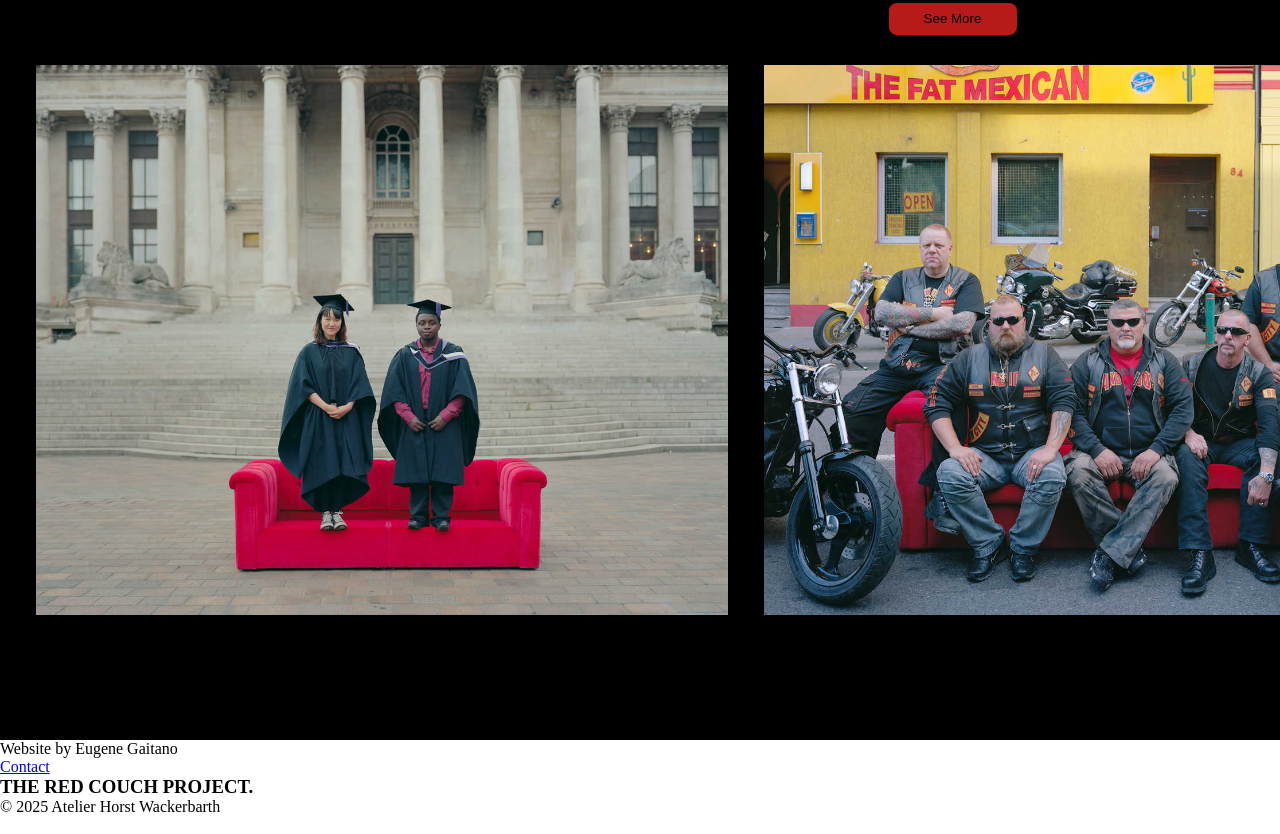
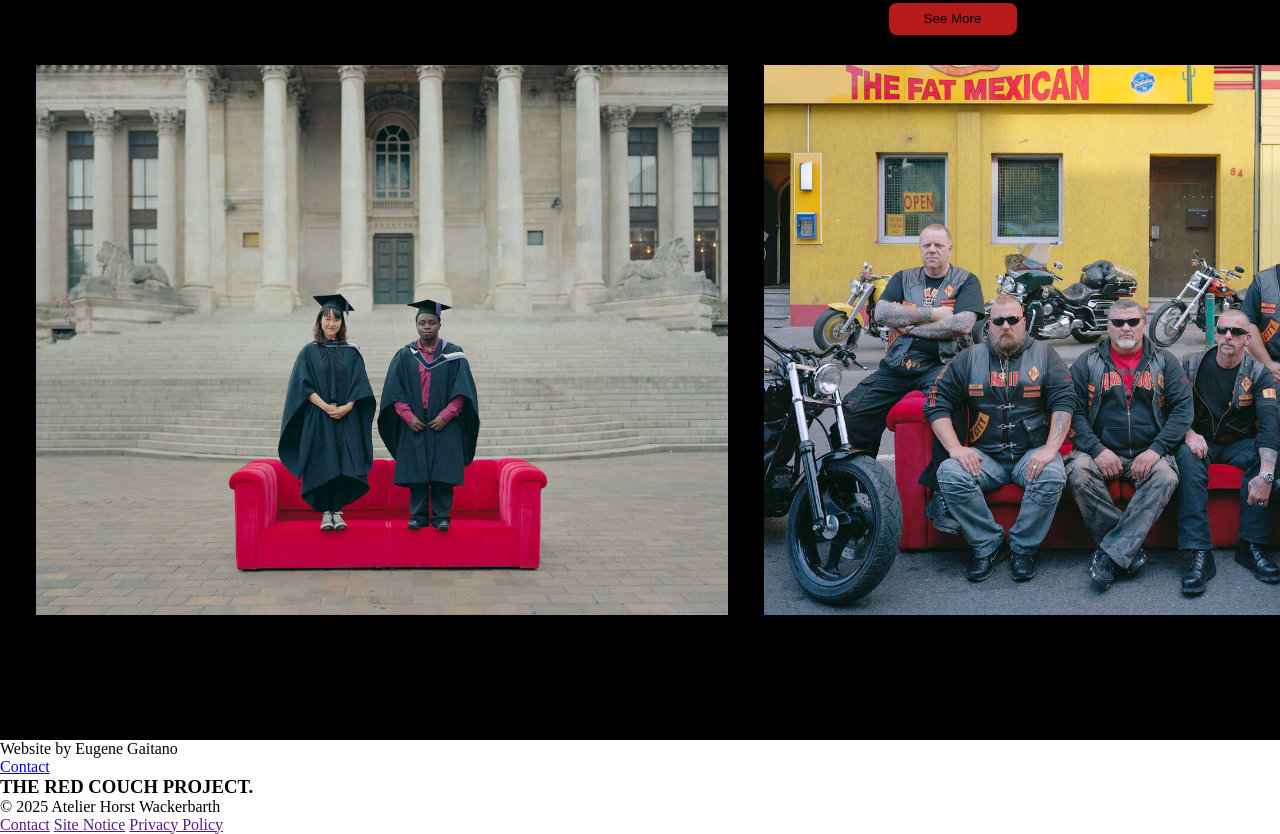
Before and after one commit to dev-gaitano/moringa_asgn_photography, a plain HTML site: page index.html in a window 1280 px wide. Shown: the part 2890-3724 px from the top of the page. Drawn offline with Linux system fonts and the light colour scheme.

Commit message:
Added a new div to 'column2_info' and and added achors in it

```diff
--- a/index.html
+++ b/index.html
@@ -157,7 +157,11 @@
           </div>
           <div class="column2_info">
             <p>© 2025 Atelier Horst Wackerbarth</p>
-            <div class="column2_info_links"></div>
+            <div class="column2_info_links">
+              <a href="">Contact</a>
+              <a href="">Site Notice</a>
+              <a href="">Privacy Policy</a>
+            </div>
           </div>
         </div>
       </div>
```
